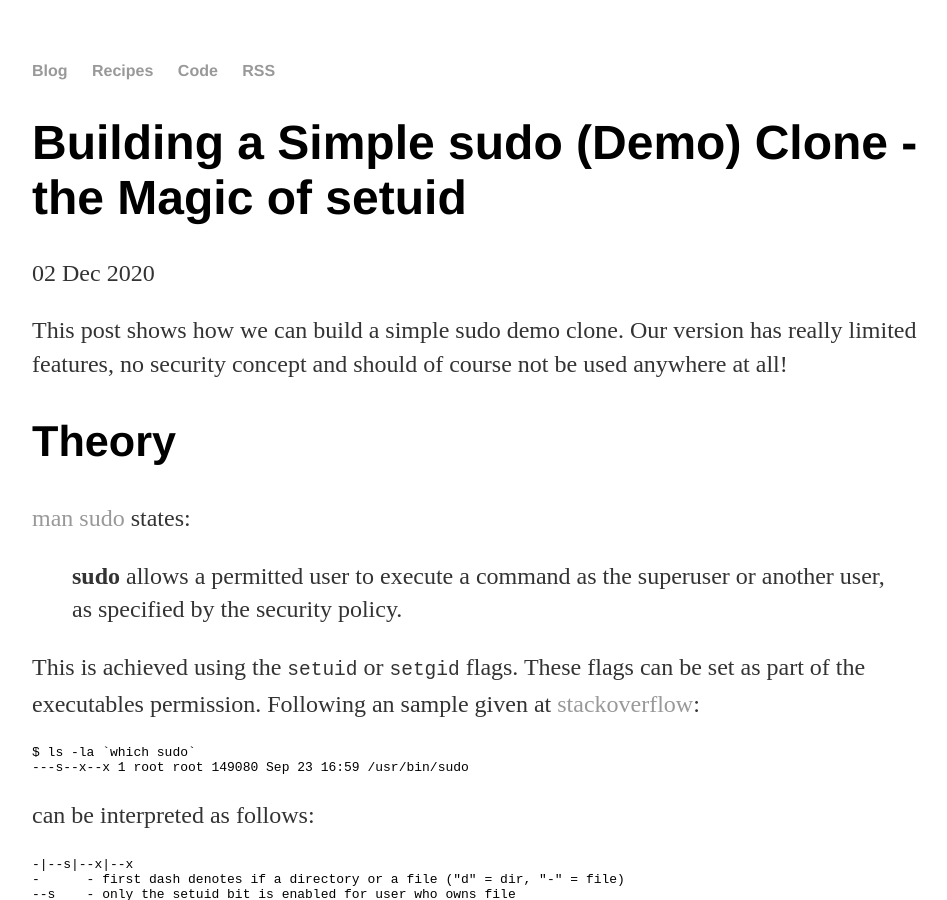
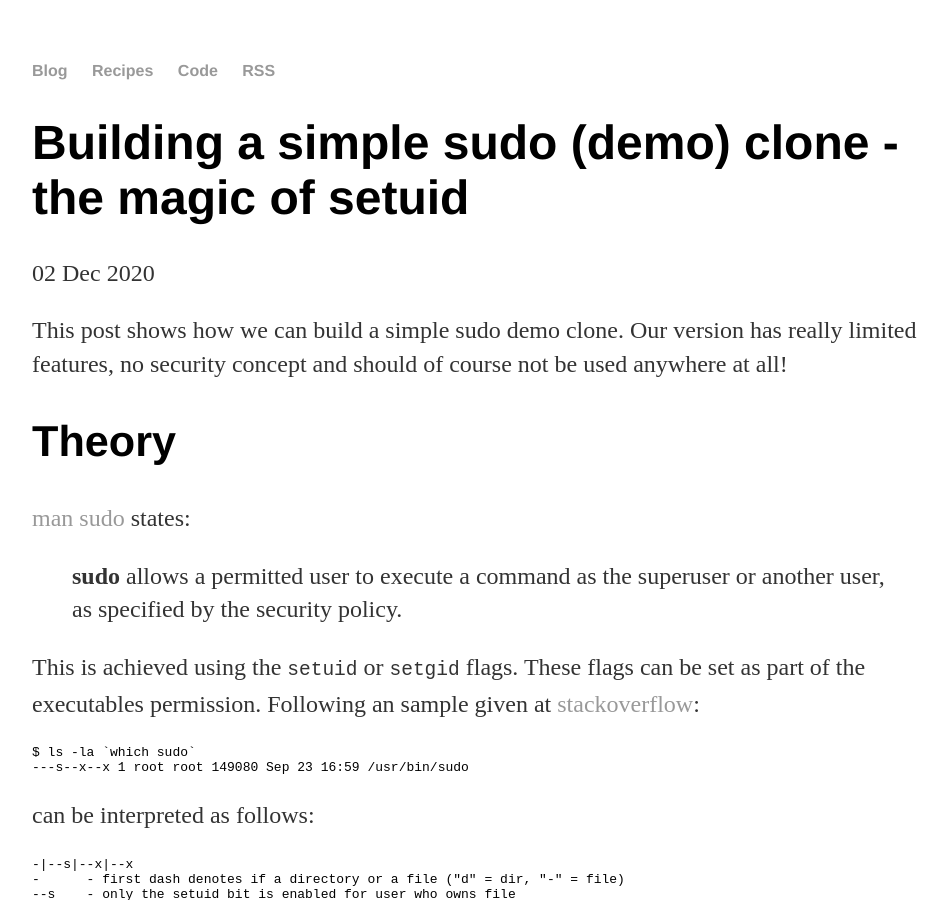
Before and after one commit to pocketbroadcast/pocketbroadcast.github.io, a Jekyll site: the page built from _posts/2020-12-02-Building-a-simple-sudo-clone-the-magic-of-setuid.md, in a window 1280 px wide and 900 px high. Shown: the whole window, without its empty margins (160-1107 px from the left). Built offline with Jekyll 4.4.1, drawn with Linux system fonts in a browser that asks for light colours; comment, search, counter and statistics services are not loaded.

Commit message:
Again changing headline of article to lowercase.

```diff
--- a/_posts/2020-12-02-Building-a-simple-sudo-clone-the-magic-of-setuid.md
+++ b/_posts/2020-12-02-Building-a-simple-sudo-clone-the-magic-of-setuid.md
@@ -1,6 +1,6 @@
 ---
 layout: post
-title: "Building a Simple sudo (Demo) Clone - the Magic of setuid"
+title: "Building a simple sudo (demo) clone - the magic of setuid"
 date: 2020-12-02
 categories: [blog]
 excerpt_separator: <!--more-->
```
